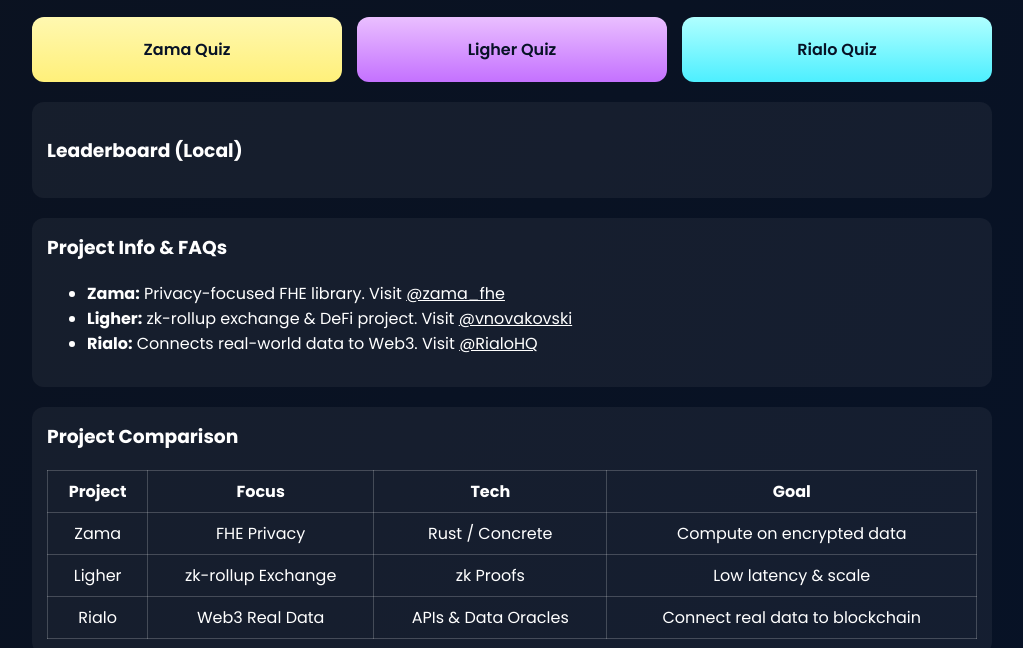
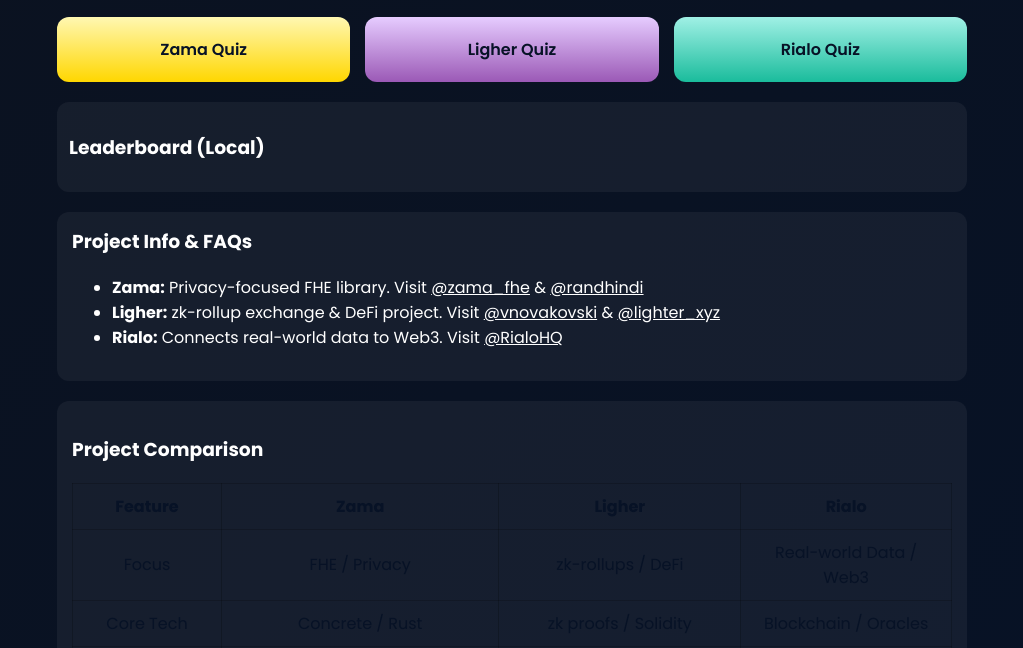
Before and after one commit to Nftwl/All-in-one-Quiz, a plain HTML site: page index.html in a window 1280 px wide. Shown: the part 152-800 px from the top of the page, without its empty margins (128-1151 px from the left). Drawn offline with nearby package versions, Linux system fonts and the light colour scheme.

Commit message:
Update index.html

```diff
--- a/index.html
+++ b/index.html
@@ -7,21 +7,21 @@
 <link href="https://fonts.googleapis.com/css2?family=Poppins:wght@400;600;700&display=swap" rel="stylesheet">
 <style>
 :root{
-  --zama:#ffca28;       /* professional yellow */
-  --lighter:#9b5de5;    /* bright purple */
-  --rialo:#00e5ff;      /* cyan */
+  --zama:#ffd700;       /* professional gold */
+  --lighter:#9b59b6;    /* deep purple */
+  --rialo:#1abc9c;      /* teal */
 }
 *{box-sizing:border-box;}
-body{margin:0;font-family:'Poppins',sans-serif;background:linear-gradient(120deg,#0b1220,#071226);color:#fff;transition:background 1s;}
-.container{max-width:1000px;margin:30px auto;padding:20px;}
+body{margin:0;font-family:'Poppins',sans-serif;background:linear-gradient(135deg,#0b1220,#071226);color:#fff;}
+.container{max-width:950px;margin:30px auto;padding:20px;}
 header{text-align:center;margin-bottom:20px;}
 header h1{margin:10px 0;color:#fff;}
 .projects{display:flex;gap:15px;flex-wrap:wrap;justify-content:space-between;margin-bottom:20px;}
 .proj{flex:1 1 30%;padding:20px;border-radius:12px;font-weight:600;cursor:pointer;transition:transform .2s, box-shadow .2s;text-align:center;color:#071226;}
 .proj:hover{transform:translateY(-5px);box-shadow:0 10px 25px rgba(0,0,0,0.3);}
-.proj.zama{background:linear-gradient(180deg,#fff8b0,#fff07a);}
-.proj.lighter{background:linear-gradient(180deg,#eabfff,#c471ff);}
-.proj.rialo{background:linear-gradient(180deg,#b0ffff,#4defff);}
+.proj.zama{background:linear-gradient(180deg,#fff7b2,#ffd700);}
+.proj.lighter{background:linear-gradient(180deg,#e6ccff,#9b59b6);}
+.proj.rialo{background:linear-gradient(180deg,#a0f0e5,#1abc9c);}
 .quiz-area{display:none;margin-top:20px;background:rgba(255,255,255,0.05);padding:20px;border-radius:12px;}
 .question{font-size:18px;margin:12px 0;}
 .options{display:grid;gap:10px;}
@@ -34,15 +34,17 @@ header h1{margin:10px 0;color:#fff;}
 .btn.secondary{background:transparent;border:1px solid rgba(255,255,255,0.3);color:#fff;}
 .progress{height:10px;background:rgba(255,255,255,0.04);border-radius:999px;margin-top:10px;overflow:hidden;}
 .progress > i{display:block;height:100%;background:linear-gradient(90deg,var(--zama),#ffd46a);width:0%;transition:width .4s;}
-.leaderboard, .faqs, .comparison{margin-top:20px;background:rgba(255,255,255,0.05);padding:15px;border-radius:12px;}
-.faqs h3, .comparison h3{margin-top:0;}
+.leaderboard{margin-top:20px;background:rgba(255,255,255,0.05);padding:12px;border-radius:12px;}
+.faqs{margin-top:20px;background:rgba(255,255,255,0.05);padding:15px;border-radius:12px;}
+.faqs h3{margin-top:0;}
 .faqs a{color:#fff;text-decoration:underline;}
-.comparison table{width:100%;border-collapse:collapse;margin-top:10px;}
-.comparison th, .comparison td{border:1px solid rgba(255,255,255,0.2);padding:8px;text-align:center;}
+.comparison{margin-top:20px;background:rgba(255,255,255,0.05);padding:15px;border-radius:12px;}
+.comparison table{width:100%;border-collapse:collapse;color:#071226;}
+.comparison th, .comparison td{padding:10px;border:1px solid rgba(0,0,0,0.2);text-align:center;}
 .modal{position:fixed;top:0;left:0;width:100%;height:100%;background:rgba(0,0,0,0.7);display:none;align-items:center;justify-content:center;z-index:10;}
 .modal-content{background:#fff;color:#071226;padding:20px;border-radius:12px;text-align:center;max-width:400px;width:90%;}
 .modal-content h2{margin-top:0;}
-.modal-content button{margin-top:10px;}
+.modal-content button{margin-top:15px;}
 </style>
 </head>
 <body>
@@ -64,7 +66,7 @@ header h1{margin:10px 0;color:#fff;}
 <div class="progress"><i id="progBar"></i></div>
 <div class="controls">
 <button class="btn primary" id="btnNext" style="display:none">Next</button>
-<button class="btn primary" id="btnFinish" style="display:none">Finish</button>
+<button class="btn primary" id="btnFinish" style="display:none">Finish & Share</button>
 </div>
 <div style="margin-top:10px">Score: <span id="scoreVal">0</span></div>
 </div>
@@ -77,8 +79,8 @@ header h1{margin:10px 0;color:#fff;}
 <div class="faqs" id="faqs">
 <h3>Project Info & FAQs</h3>
 <ul>
-<li><strong>Zama:</strong> Privacy-focused FHE library. Visit <a href="https://x.com/zama_fhe" target="_blank">@zama_fhe</a></li>
-<li><strong>Ligher:</strong> zk-rollup exchange & DeFi project. Visit <a href="https://x.com/vnovakovski" target="_blank">@vnovakovski</a></li>
+<li><strong>Zama:</strong> Privacy-focused FHE library. Visit <a href="https://x.com/zama_fhe" target="_blank">@zama_fhe</a> & <a href="https://x.com/randhindi" target="_blank">@randhindi</a></li>
+<li><strong>Ligher:</strong> zk-rollup exchange & DeFi project. Visit <a href="https://x.com/vnovakovski" target="_blank">@vnovakovski</a> & <a href="https://x.com/lighter_xyz" target="_blank">@lighter_xyz</a></li>
 <li><strong>Rialo:</strong> Connects real-world data to Web3. Visit <a href="https://x.com/RialoHQ" target="_blank">@RialoHQ</a></li>
 </ul>
 </div>
@@ -86,10 +88,11 @@ header h1{margin:10px 0;color:#fff;}
 <div class="comparison">
 <h3>Project Comparison</h3>
 <table>
-<tr><th>Project</th><th>Focus</th><th>Tech</th><th>Goal</th></tr>
-<tr><td>Zama</td><td>FHE Privacy</td><td>Rust / Concrete</td><td>Compute on encrypted data</td></tr>
-<tr><td>Ligher</td><td>zk-rollup Exchange</td><td>zk Proofs</td><td>Low latency & scale</td></tr>
-<tr><td>Rialo</td><td>Web3 Real Data</td><td>APIs & Data Oracles</td><td>Connect real data to blockchain</td></tr>
+<tr><th>Feature</th><th>Zama</th><th>Ligher</th><th>Rialo</th></tr>
+<tr><td>Focus</td><td>FHE / Privacy</td><td>zk-rollups / DeFi</td><td>Real-world Data / Web3</td></tr>
+<tr><td>Core Tech</td><td>Concrete / Rust</td><td>zk proofs / Solidity</td><td>Blockchain / Oracles</td></tr>
+<tr><td>Goal</td><td>Privacy-preserving computation</td><td>Low latency trading</td><td>Connect off-chain data</td></tr>
+<tr><td>Team X Handles</td><td>@zama_fhe, @randhindi</td><td>@vnovakovski, @lighter_xyz</td><td>@RialoHQ</td></tr>
 </table>
 </div>
 
@@ -98,8 +101,8 @@ header h1{margin:10px 0;color:#fff;}
 <h2>🎉 Congratulations!</h2>
 <p id="modalMsg"></p>
 <button class="btn primary" id="shareBtn">Share on X</button>
-<button class="btn secondary" id="backBtn">Back to Projects</button>
-<button class="btn secondary" id="cutBtn">Close</button>
+<button class="btn secondary" id="backBtn">Back to Quizzes</button>
+<button class="btn secondary" id="closeModal">Close</button>
 </div>
 </div>
 
@@ -181,19 +184,16 @@ document.getElementById('btnFinish').addEventListener('click',()=>{
   updateLeaderboard();
 });
 
-document.getElementById('shareBtn').addEventListener('click',()=>{
-  const p=PROJECTS[currentProject];
-  const tweet=`I scored ${curScore} on ${currentProject} quiz! ${p.hashtag} ${userHandle} — try it: ${location.href}`;
-  window.open(`https://x.com/intent/tweet?text=${encodeURIComponent(tweet)}`,'_blank');
-});
-
+document.getElementById('closeModal').addEventListener('click',()=>{document.getElementById('modal').style.display='none';});
 document.getElementById('backBtn').addEventListener('click',()=>{
   document.getElementById('modal').style.display='none';
   document.getElementById('quizArea').style.display='none';
 });
 
-document.getElementById('cutBtn').addEventListener('click',()=>{
-  document.getElementById('modal').style.display='none';
+document.getElementById('shareBtn').addEventListener('click',()=>{
+  const p=PROJECTS[currentProject];
+  const tweet=`I scored ${curScore} on ${currentProject} quiz! ${p.hashtag} ${userHandle} — try it: ${location.href}`;
+  window.open(`https://x.com/intent/tweet?text=${encodeURIComponent(tweet)}`,'_blank');
 });
 
 function playSuccess(){try{new Audio('https://www.soundjay.com/buttons/sounds/button-3.mp3').play();}catch(e){}}
```
